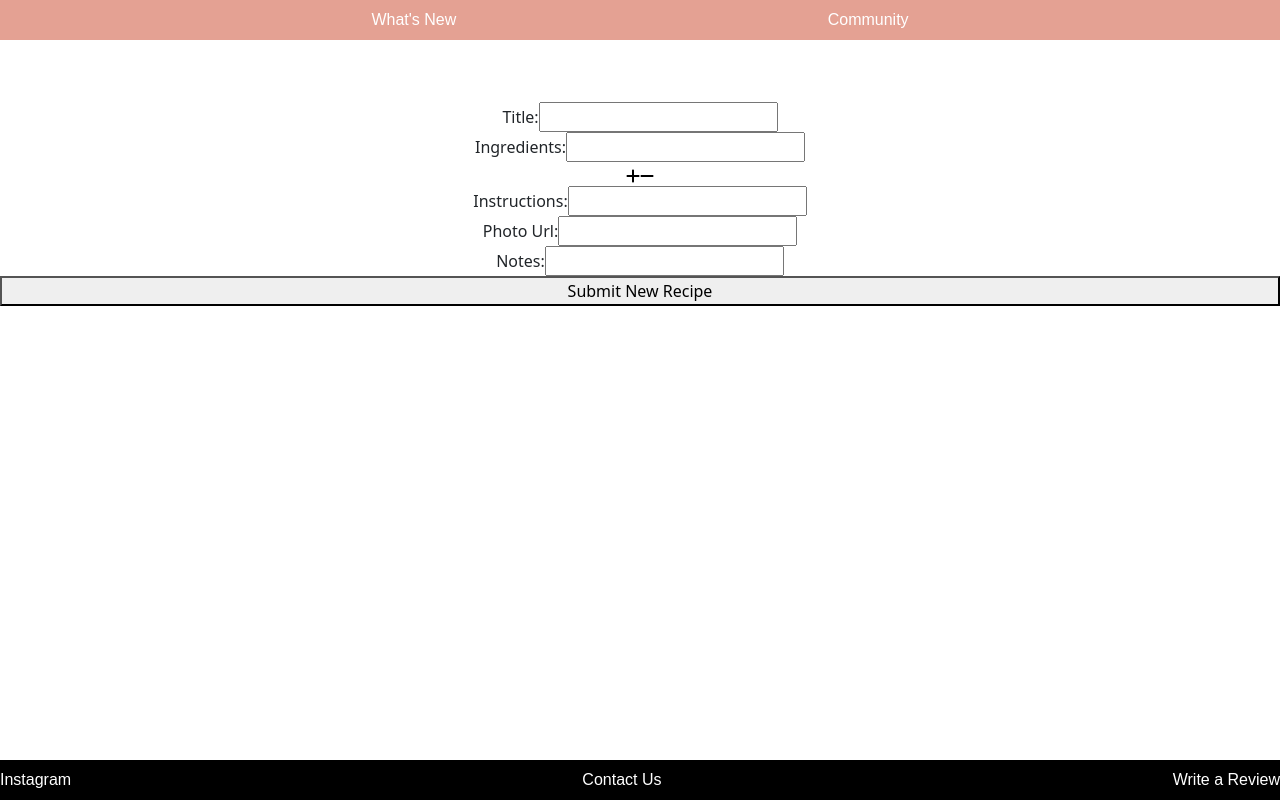
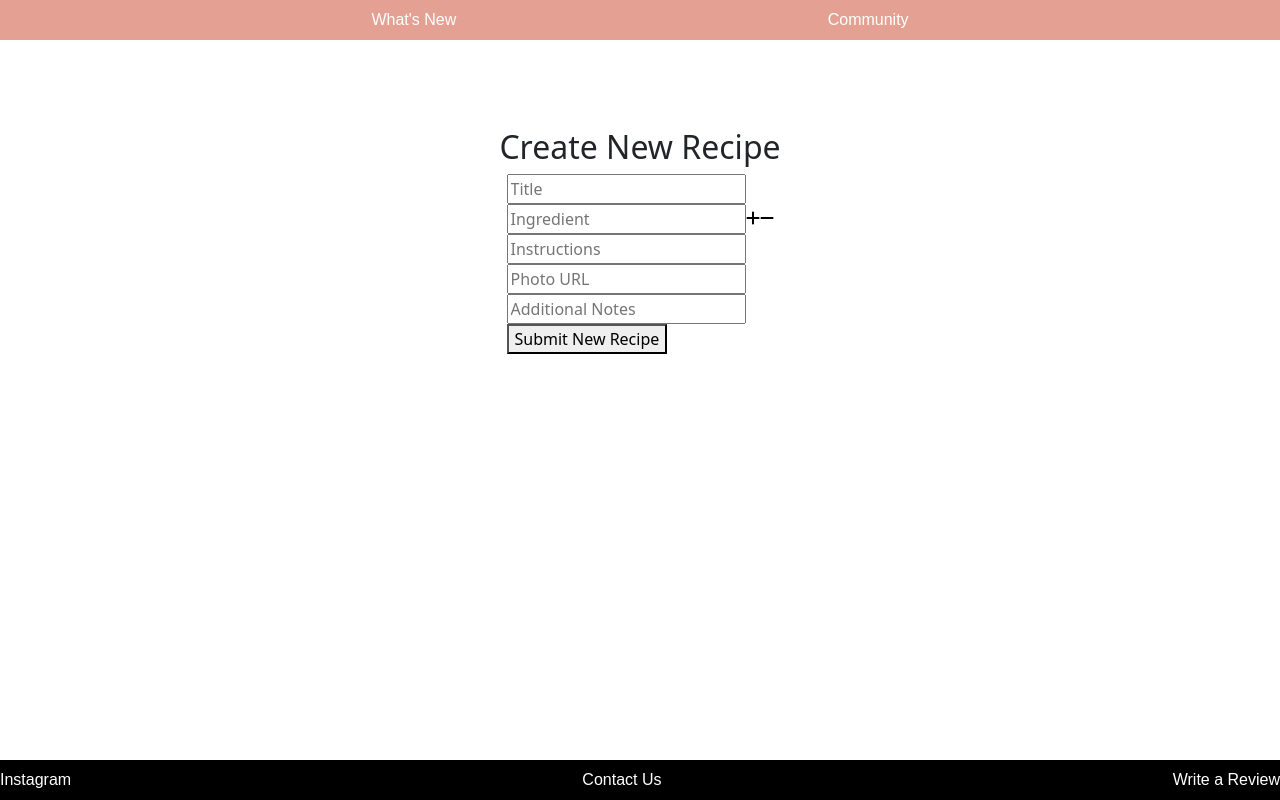
Before and after one commit to Erob711/Recipe-Organizer, a Vue app in the folder vue/: page /create-recipe-page in a window 1280 px wide. Built offline with nearby package versions, Linux system fonts and the light colour scheme.

Commit message:
centered form and placed plus/minus signs for ingredients

```diff
--- a/vue/src/components/CreateNewRecipe.vue
+++ b/vue/src/components/CreateNewRecipe.vue
@@ -3,28 +3,27 @@
         <body>
 
         <!-- TODO: make Create new Recipe form  -->
-        <h2>Create New Recipe</h2>
+    <h2>Create New Recipe</h2>
+    <div class="container">
         <form class ="recipe-form" ref="recipeForm" @submit="createRecipe">
-            <label for="title">Title:<input type = "text" v-model="recipe.title"/></label>
+            <input type = "text" class = "item" v-model="recipe.title" placeholder="Title"/>
             <div class = "ingredients" v-for="(input, index) in ingredients" :key="`ingredientInput-${index}`">
-                <label for="ingredient">Ingredients:<input type = "text" v-model="input.ingredient"></label>
+                <input type = "text" class = "item" v-model="input.ingredient" placeholder="Ingredient">
                 <div class = "add-and-remove-buttons">
-                    <!-- <button type="button" v-on:click="addIngredient(ingredients)">Add Ingredient</button> -->
-                    <!-- <a @click.prevent="addIngredient(ingredients)"><i class="fas fa-minus-circle"></i></a> -->
                     <a @click.prevent="addIngredient(ingredients)"><svg xmlns="http://www.w3.org/2000/svg" height="1em" viewBox="0 0 448 512"><!--! Font Awesome Free 6.4.0 by @fontawesome - https://fontawesome.com License - https://fontawesome.com/license (Commercial License) Copyright 2023 Fonticons, Inc. --><path d="M256 80c0-17.7-14.3-32-32-32s-32 14.3-32 32V224H48c-17.7 0-32 14.3-32 32s14.3 32 32 32H192V432c0 17.7 14.3 32 32 32s32-14.3 32-32V288H400c17.7 0 32-14.3 32-32s-14.3-32-32-32H256V80z"/></svg></a>
                     <a @click.prevent="removeIngredient(index, ingredients)"><svg xmlns="http://www.w3.org/2000/svg" height="1em" viewBox="0 0 448 512"><!--! Font Awesome Free 6.4.0 by @fontawesome - https://fontawesome.com License - https://fontawesome.com/license (Commercial License) Copyright 2023 Fonticons, Inc. --><path d="M432 256c0 17.7-14.3 32-32 32L48 288c-17.7 0-32-14.3-32-32s14.3-32 32-32l352 0c17.7 0 32 14.3 32 32z"/></svg></a>
-                    <!-- <button type="button" v-on:click="removeIngredient(index, ingredients)">Remove Ingredient</button> -->
                 </div>
             </div>
 
-            <label for="instructions">Instructions:<input type = "text" v-model="instructions.instruction"></label>
-            <label for="photo-url">Photo Url:<input type = "text" v-model="photo.photoUrl"></label>
-            <label for="notes">Notes:<input type = "text" v-model="note.note"></label>
+            <input type = "text" class = "item" placeholder="Instructions" v-model="instructions.instruction">
+            <input type = "text" class = "item" placeholder="Photo URL" v-model="photo.photoUrl">
+            <input type = "text" class = "item" placeholder="Additional Notes" v-model="note.note">
             <button type="button" v-on:click="createRecipe">Submit New Recipe</button>
 
             <!-- TEST -->
             <!-- TEST -->
         </form>
+    </div>
         </body>
     </div>
 
@@ -148,17 +147,36 @@ export default {
 </script>
 
 <style>
-form {
+
+.container {
+    display: flex;
+    justify-content: center;
+}
+.recipe-form {
     display: flex;
     flex-direction: column;
+    align-items: flex-start;
+
 }
-.recipe-form {
-    margin-top: 5%;
+.item {
+    flex: 1 1 0px;
+    width: 10;
 }
 h2 {
-    margin-top: 10%;
+    padding-top: 10%;
+    height: 80%;
 }
-.fas fa-minus-circle {
-    color: black;
+.ingredients {
+    display: flex;
+}
+/* .ingredient {
+    flex: 1;
+    border: 2px solid yellow;
+} */
+.ingredients:first-child {
+    margin-right: 20px;
+}
+.add-and-remove-buttons {
+
 }
 </style>
```
